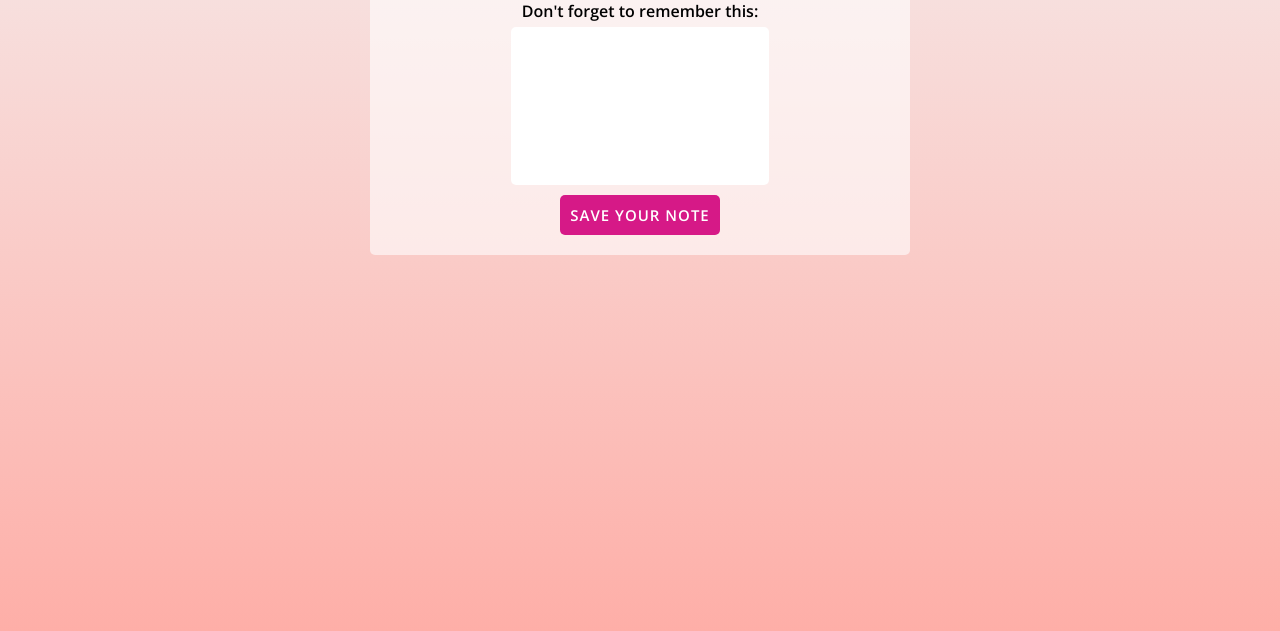
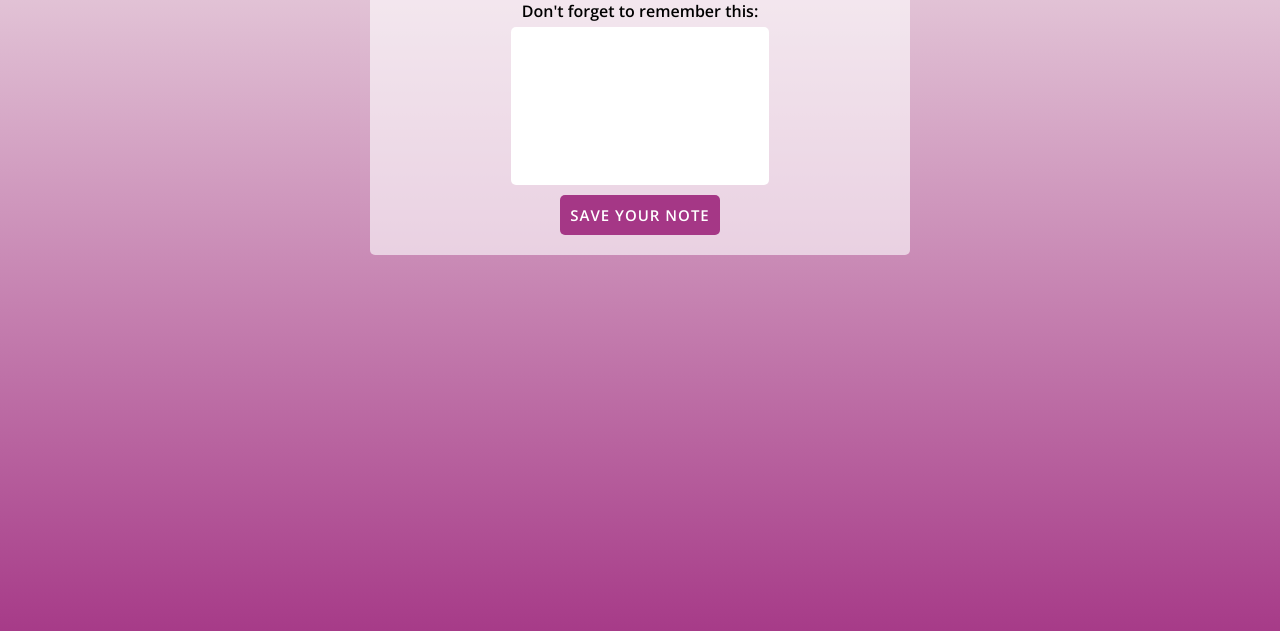
Before and after one commit to zarasyversen/takenote, a plain HTML site: page index.html in a window 1280 px wide. Shown: the part 209-840 px from the top of the page. Drawn offline with nearby package versions, Linux system fonts and the light colour scheme.

Commit message:
update icons and theme colour

```diff
--- a/css/main.css
+++ b/css/main.css
@@ -1,6 +1,6 @@
 body {
 	background: #eee;
-	background-image: linear-gradient(to top, #feada6 0%, #f5efef 100%);
+	background-image: linear-gradient(to top, #A53786 0%, #f5efef 100%);
 	min-height: 100vh;
 	font-family: 'Open Sans', sans-serif;
 	text-align: center;
@@ -42,7 +42,7 @@ body {
 	border-radius: 5px;
 	margin: 10px 0 0;
 	padding: 10px;
-	background: #d61987;
+	background: #A53786;
 	font-family: 'Open Sans', sans-serif;
 	color: white;
 	text-transform: uppercase;
--- a/sw.js
+++ b/sw.js
@@ -26,8 +26,6 @@ self.addEventListener('fetch', function(event) {
       return response || fetchAndCache(event.request.url);
     })
   );
-
-
 });
 
 //
```
Also changed, not shown: offline.html (added, +2 -0 lines), favicon.ico (added), icons/Icon-128.png (deleted), icons/Icon-144.png (deleted), icons/Icon-152.png (deleted), icons/Icon-192.png (deleted), icons/Icon-512.png (deleted), images/touch/icon144.png (added), images/touch/icon168.png (added), images/touch/icon192.png (added), manifest.json.
